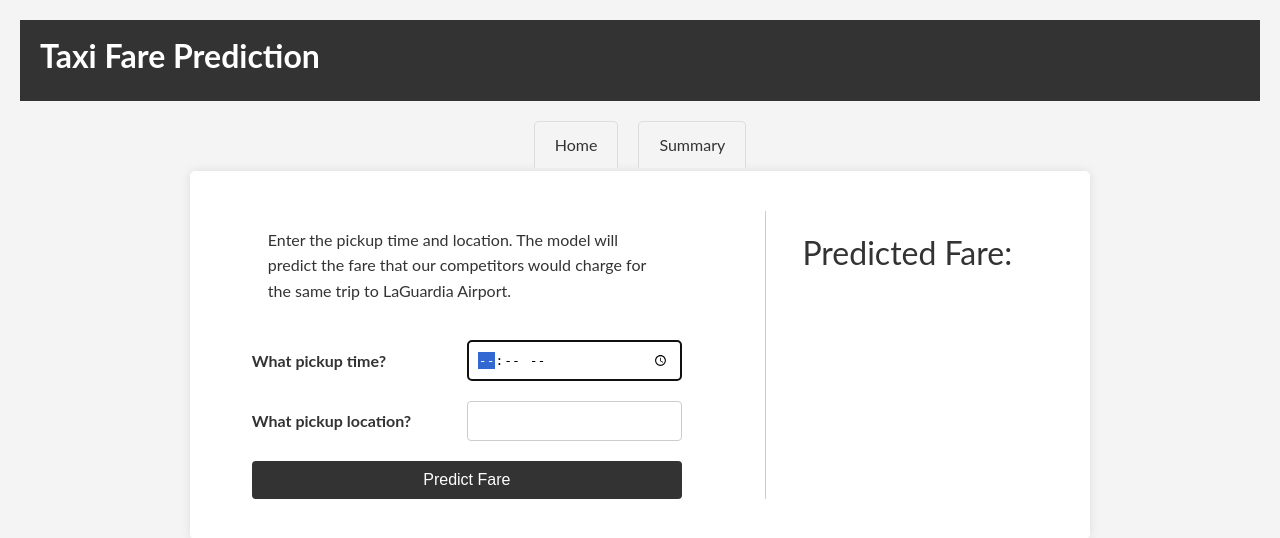
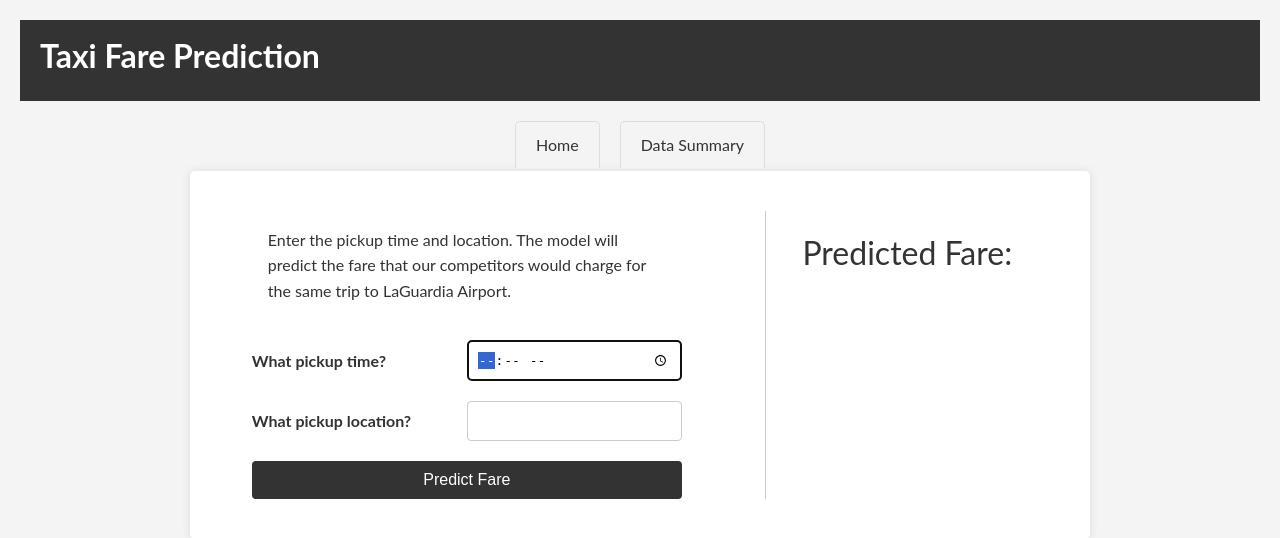
Before and after one commit to mdlarson/Taxi-Fare-Prediction-C964, a Flask app: page / in a window 1280 px wide. Shown: the top 538 px of the page. Run offline with Flask 3, Linux system fonts and the light colour scheme; parts of the project's set-up code (start-up, migrations or seed data) failed here and were passed over.

Commit message:
Change "Summary" tab to "Data Summary"

```diff
--- a/templates/index.html
+++ b/templates/index.html
@@ -19,7 +19,7 @@
     <nav>
         <ul>
             <li><a href="/">Home</a></li>
-            <li><a href="/summary">Summary</a></li>
+            <li><a href="/summary">Data Summary</a></li>
         </ul>
     </nav>
     <main>
```
